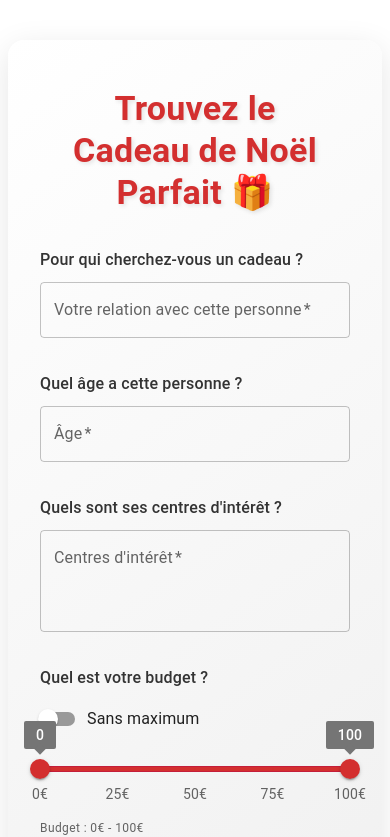
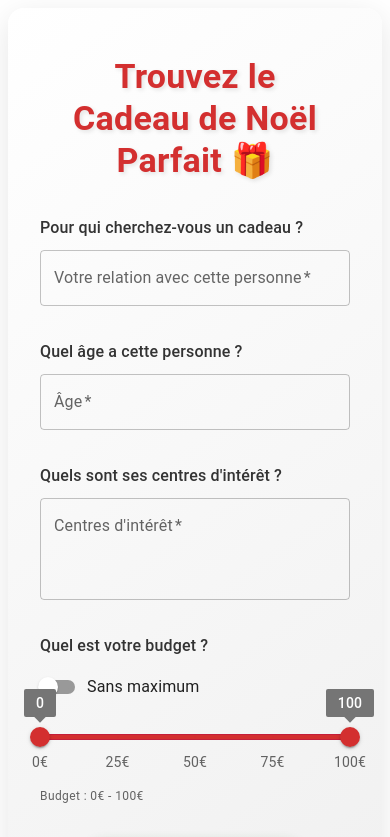
Before and after one commit to DavidSZD/cadeau-noel, a React (Create React App) app: page / in a window 390 px wide. Shown: the top 837 px of the page. Built offline with nearby package versions, Linux system fonts and the light colour scheme.

Commit message:
Adjust spacing above title for mobile view

```diff
--- a/src/components/GiftForm.js
+++ b/src/components/GiftForm.js
@@ -75,9 +75,9 @@ const GiftForm = ({ onSubmit, initialData }) => {
       display: 'flex',
       justifyContent: 'center',
       alignItems: 'center',
-      minHeight: '100%',
+      minHeight: '100vh',
       width: '100%',
-      py: 4
+      py: 0
     }}>
       <StyledPaper elevation={3}>
         <Box component="form" onSubmit={handleSubmit} sx={{
@@ -91,7 +91,8 @@ const GiftForm = ({ onSubmit, initialData }) => {
             color: '#D32F2F',
             fontWeight: 'bold',
             mb: 4,
-            textShadow: '2px 2px 4px rgba(0,0,0,0.1)'
+            textShadow: '2px 2px 4px rgba(0,0,0,0.1)',
+            mt: { xs: 2, md: 4 }
           }}>
             Trouvez le Cadeau de Noël Parfait 🎁
           </Typography>
```
